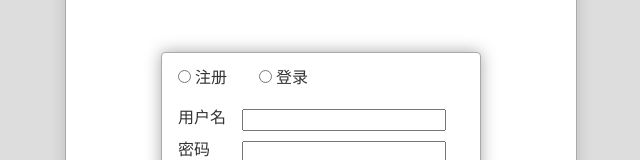
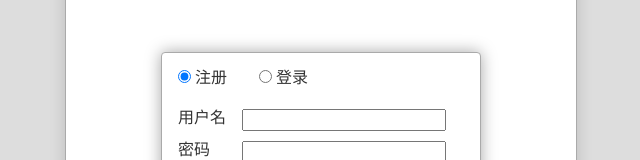
Before and after one commit to gyzdgh/project-react-1, a React (Create React App) app: page / in a window 1280 px wide. Shown: the part 220-380 px from the top of the page, without its empty margins (319-959 px from the left). Built offline with nearby package versions, Linux system fonts and the light colour scheme.

Commit message:
切换登陆和注册

```diff
--- a/src/UserDialog.js
+++ b/src/UserDialog.js
@@ -1,14 +1,25 @@
 import React, { Component } from 'react';
 import './UserDialog.css'
 export default class UserDialog extends Component {
+    constructor(props) {
+        super(props)
+        this.state = {
+            selected: 'signUp'
+        }
+    }
+    switch(e) {
+        this.setState({
+            selected: e.target.value
+        })
+    }
     render() {
         return (
             <div className="UserDialog-Wrapper">
                 <div className="UserDialog">
-                    <nav>
-                        <input type="radio" /> 注册
-            <input type="radio" /> 登录
-          </nav>
+                    <nav onChange={this.switch.bind(this)}>
+                        <input type="radio" value="signUp" checked={this.state.selected === 'signUp'} /> 注册
+                        <input type="radio" value="signIn" checked={this.state.selected === 'signIn'} /> 登录
+                    </nav>
                     <div className="panes">
                         <form className="signUp"> {/* 注册*/}
                             <div className="row">
```
